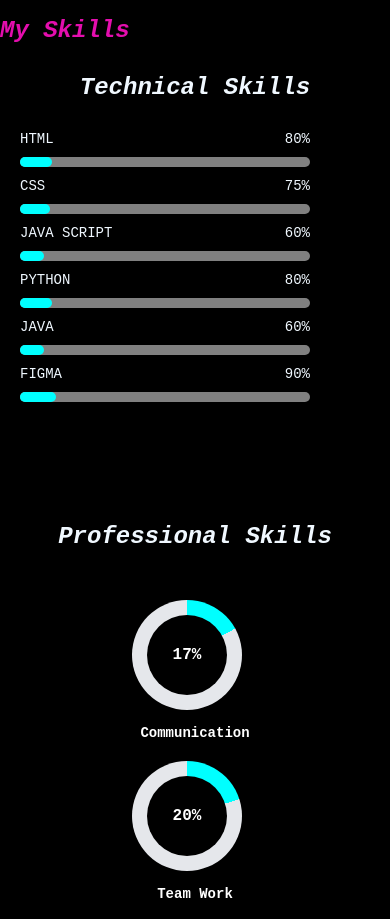
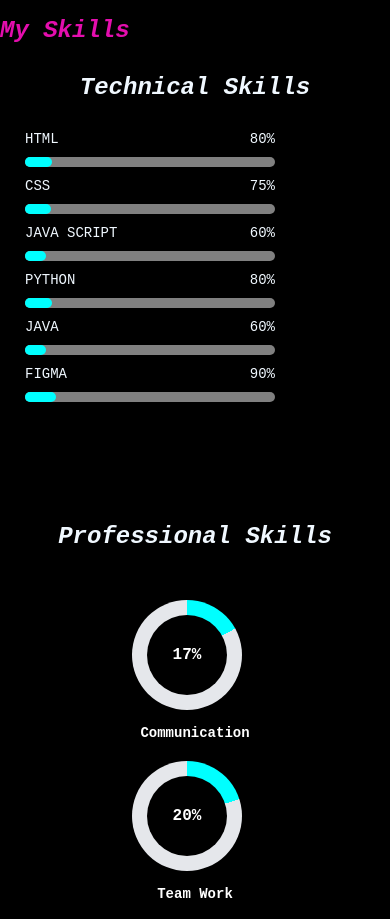
Before and after one commit to Yuvasri494/portfolio-yuva, a plain HTML site: page index.html in a window 390 px wide. Shown: the part 4640-5559 px from the top of the page. Drawn offline with Linux system fonts and the light colour scheme.

Commit message:
Update style.css

```diff
--- a/style.css
+++ b/style.css
@@ -1037,10 +1037,10 @@ form .btn2{
   }
 @media (max-width: 600px) {
   .skill-bar {
-    width: 290px;  /* or your preferred width */
+    width: 250px;  /* or your preferred width */
     height: 15px;
     margin: 20 auto;  /* centers skill bars */
     display: block;
-    margin-left: 20px; /* ensures margin auto works */
+    margin-left: 25px; /* ensures margin auto works */
   }
 }
```
